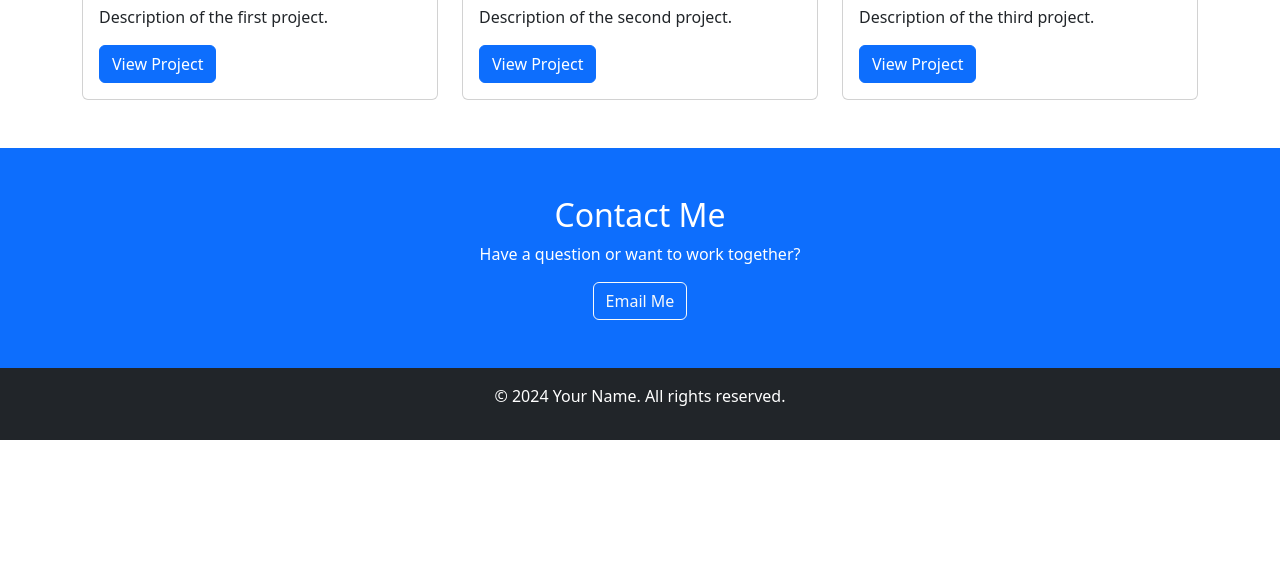
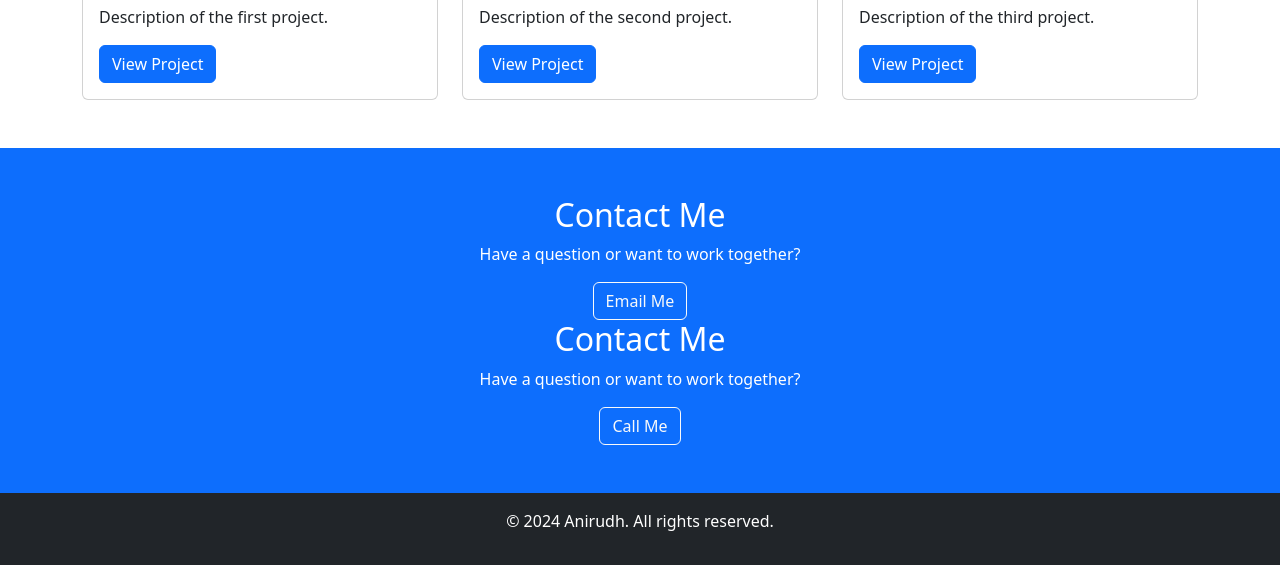
Before and after one commit to Anirudhpatil367/portfolio, a plain HTML site: page index.html in a window 1280 px wide. Shown: the part 2301-2866 px from the top of the page. Before the commit the page ends 2741 px from the top, so only its background shows below. Drawn offline with nearby package versions, Linux system fonts and the light colour scheme; a script that the page names is missing.

Commit message:
Update index_1.2.html

```diff
--- a/index.html
+++ b/index.html
@@ -184,12 +184,17 @@
         <div class="container">
             <h2>Contact Me</h2>
             <p>Have a question or want to work together?</p>
-            <a href="mailto:youremail@example.com" class="btn btn-outline-light">Email Me</a>
+            <a href="mailto:apatil3@Uab.edu" class="btn btn-outline-light">Email Me</a>
+        </div>
+        <div class="container">
+            <h2>Contact Me</h2>
+            <p>Have a question or want to work together?</p>
+            <a href="+12052226249" class="btn btn-outline-light">Call Me</a>
         </div>
     </section>
 
     <footer class="bg-dark text-white text-center py-3">
-        <p>&copy; 2024 Your Name. All rights reserved.</p>
+        <p>&copy; 2024 Anirudh. All rights reserved.</p>
     </footer>
 
     <!-- Bootstrap JS -->
```
